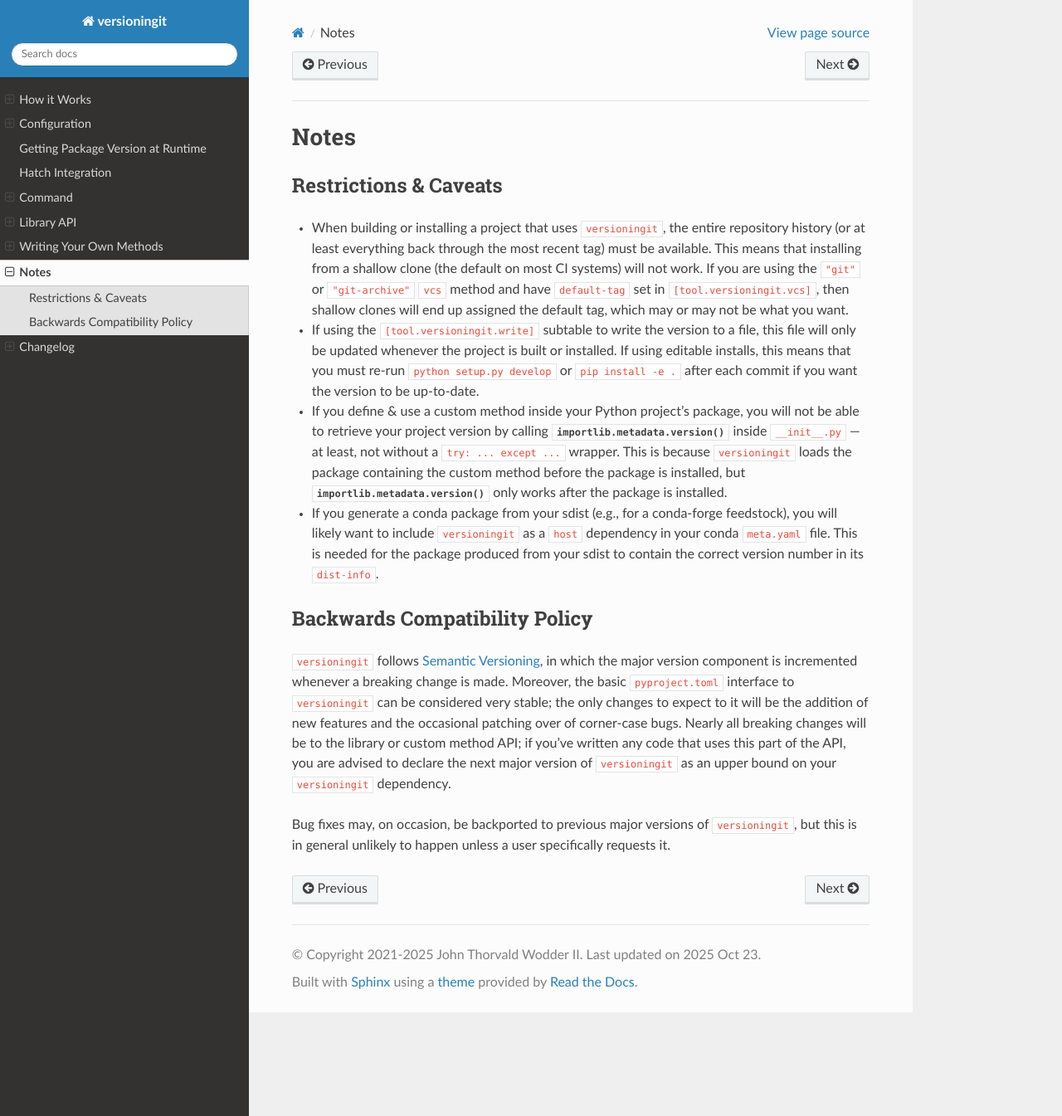
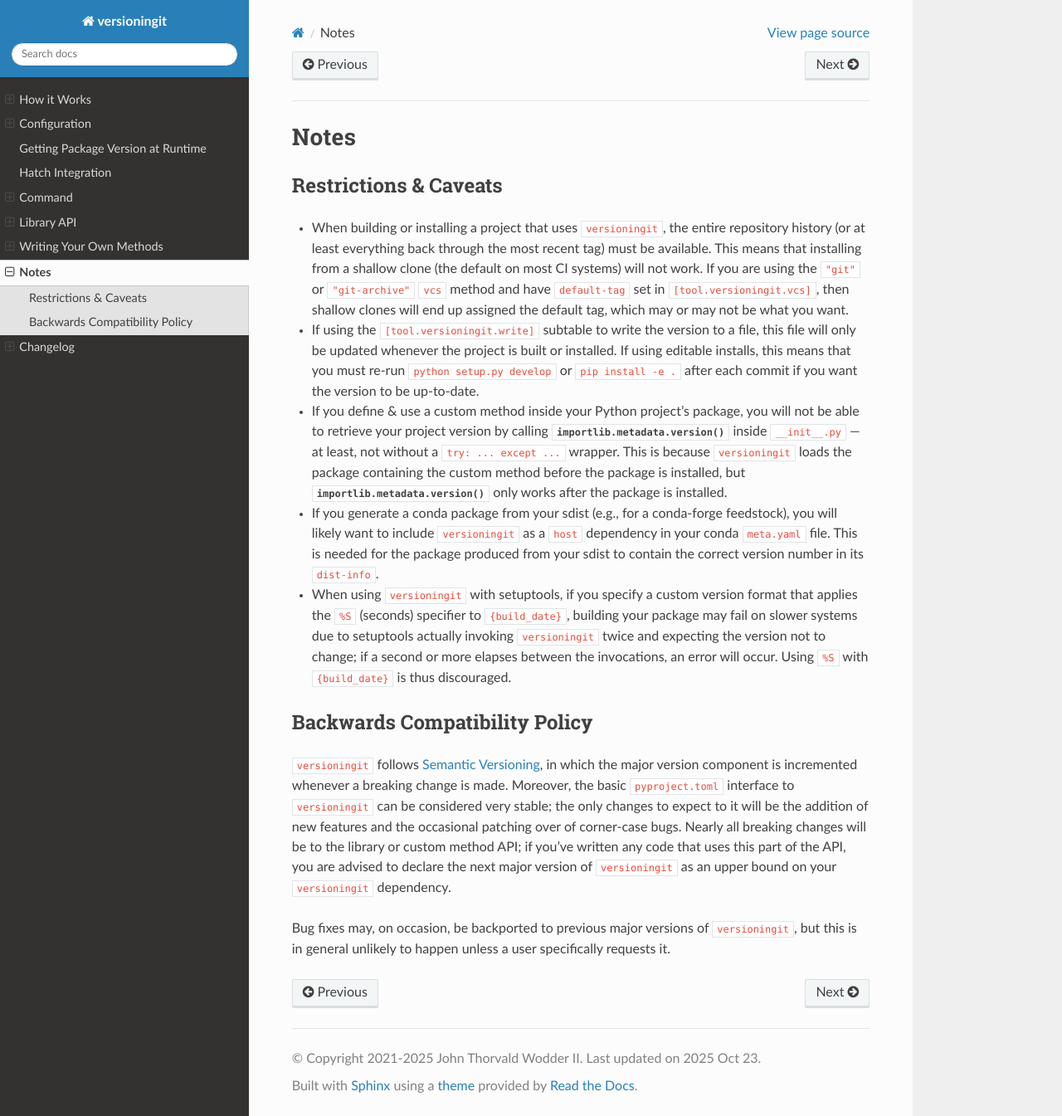
Before and after one commit to jwodder/versioningit, a Sphinx documentation site: the page built from docs/notes.rst, in a window 1280 px wide and 1345 px high. Shown: the whole window at 83% size. Built offline with Sphinx 7.4.7 and the Read the Docs theme 3.1.0, drawn with Linux system fonts in a browser that asks for light colours; the version number could not be read and is left out.

Commit message:
Add a note about possible failures with `{build_date:%S}`

```diff
--- a/docs/notes.rst
+++ b/docs/notes.rst
@@ -15,8 +15,8 @@ Restrictions & Caveats
 - If using the ``[tool.versioningit.write]`` subtable to write the version to a
   file, this file will only be updated whenever the project is built or
   installed.  If using editable installs, this means that you must re-run
-  ``python setup.py develop`` or ``pip install -e .`` after each
-  commit if you want the version to be up-to-date.
+  ``python setup.py develop`` or ``pip install -e .`` after each commit if you
+  want the version to be up-to-date.
 
 - If you define & use a custom method inside your Python project's package, you
   will not be able to retrieve your project version by calling
@@ -31,6 +31,13 @@ Restrictions & Caveats
   dependency in your conda ``meta.yaml`` file.  This is needed for the package
   produced from your sdist to contain the correct version number in its
   ``dist-info``.
+
+- When using ``versioningit`` with setuptools, if you specify a custom version
+  format that applies the ``%S`` (seconds) specifier to ``{build_date}``,
+  building your package may fail on slower systems due to setuptools actually
+  invoking ``versioningit`` twice and expecting the version not to change; if a
+  second or more elapses between the invocations, an error will occur.  Using
+  ``%S`` with ``{build_date}`` is thus discouraged.
 
 
 Backwards Compatibility Policy
```
